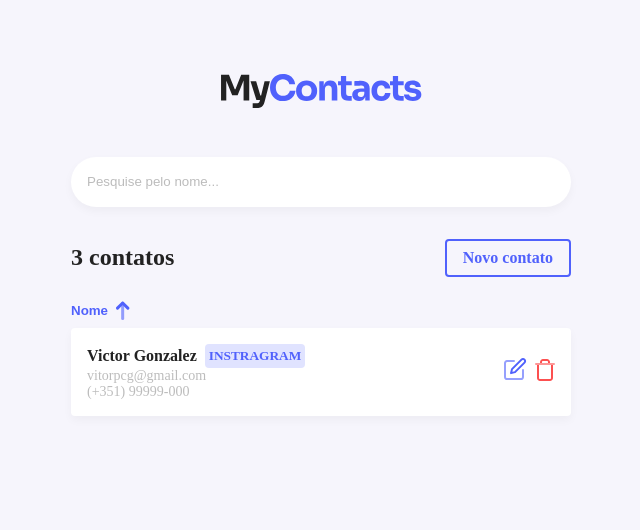
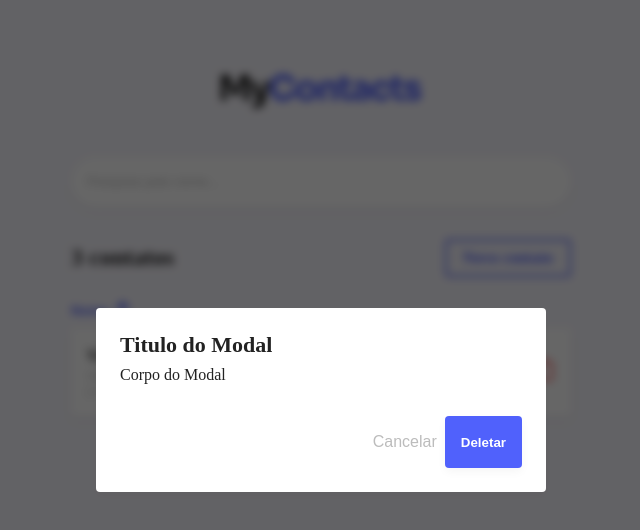
Before and after one commit to victorgonzalezz/myContacts, a React (Vite) app: page / in a window 1280 px wide. Shown: the top 530 px of the page, without its empty margins (319-959 px from the left). Built offline with nearby package versions, Linux system fonts and the light colour scheme.

Commit message:
Modal
Modal working on it

```diff
--- a/src/components/Button.jsx
+++ b/src/components/Button.jsx
@@ -1,9 +1,9 @@
 import styled from 'styled-components';
 
 export default styled.button`
- width: 100%;
  height: 52px;
  border: none;
+ padding: 0 16px;
 background: ${({ theme }) => theme.colors.primary.main};
 font-size: bold;
 box-shadow: 0px 4px 10px rgba(0, 0, 0, 0.04);
--- a/src/components/ContactForm/styles.jsx
+++ b/src/components/ContactForm/styles.jsx
@@ -4,4 +4,8 @@
 `;
 export const ButtonContainer = styled.div`
 margin-top: 24px;
+
+button {
+  width: 100%;
+}
 `;
--- /dev/null
+++ b/src/components/Modal/index.jsx
@@ -0,0 +1,18 @@
+import { Overlay, Container, Footer } from './styles';
+import Button from '../Button';
+
+export default function Modal() {
+  return (
+    <Overlay>
+      <Container>
+        <h1>Titulo do Modal</h1>
+        <p>Corpo do Modal</p>
+
+        <Footer>
+          <button type="button" className="cancel-button">Cancelar</button>
+          <Button type="button">Deletar</Button>
+        </Footer>
+      </Container>
+    </Overlay>
+  );
+}
--- /dev/null
+++ b/src/components/Modal/styles.jsx
@@ -0,0 +1,46 @@
+import styled from 'styled-components';
+
+export const Overlay = styled.div`
+background: rgba(0,0,0,0.6);
+backdrop-filter: blur(4px);
+position: absolute;
+width: 100%;
+height: 100%;
+left: 0;
+top: 0;
+display:flex;
+align-items: center;
+justify-content: center;
+`;
+
+export const Container = styled.div`
+ background: #fff;
+ border-radius: 4px;
+ padding:24px;
+ box-shadow: 0px 4px 10px rgba(0, 0, 0, 0.04);
+ max-width: 450px;
+ width: 100%;
+
+ h1 {
+  font-size: 22px;
+ }
+
+ p {
+  margin-top: 8px;
+ }
+`;
+
+export const Footer = styled.footer`
+margin-top: 32px;
+display: flex;
+align-items: center;
+justify-content: flex-end;
+
+.cancel-button {
+  background: transparent;
+  border: none;
+  font-size: 16px;
+  margin-right: 8px;
+  color: ${({ theme }) => theme.colors.gray[200]};
+}
+`;
--- a/src/pages/Home/index.jsx
+++ b/src/pages/Home/index.jsx
@@ -7,10 +7,12 @@
 import arrow from '../../assets/images/icons/arrow.svg';
 import check from '../../assets/images/icons/check.svg';
 import trash from '../../assets/images/icons/trash.svg';
+import Modal from '../../components/Modal';
 
 export default function Home() {
   return (
     <Container>
+      <Modal />
       <InputContainer>
         <input type="text" placeholder="Pesquise pelo nome..." />
       </InputContainer>
```
